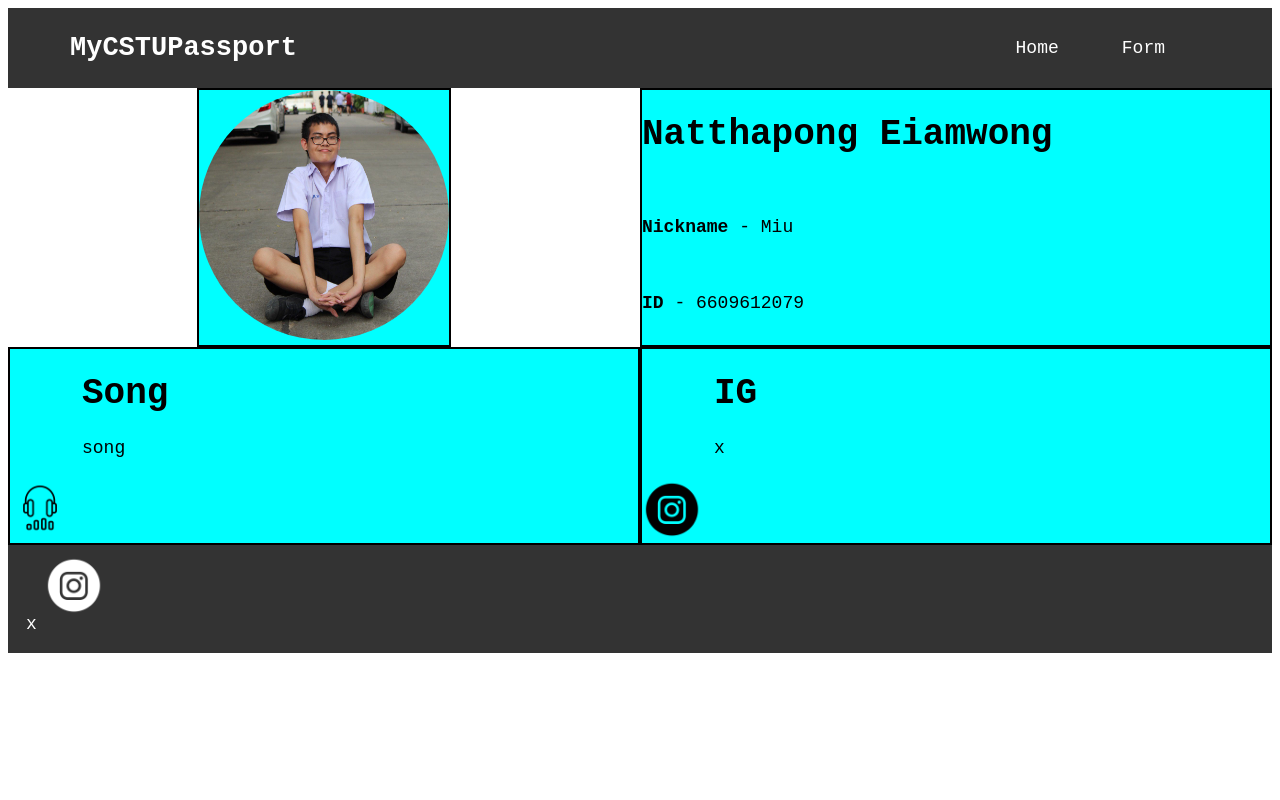
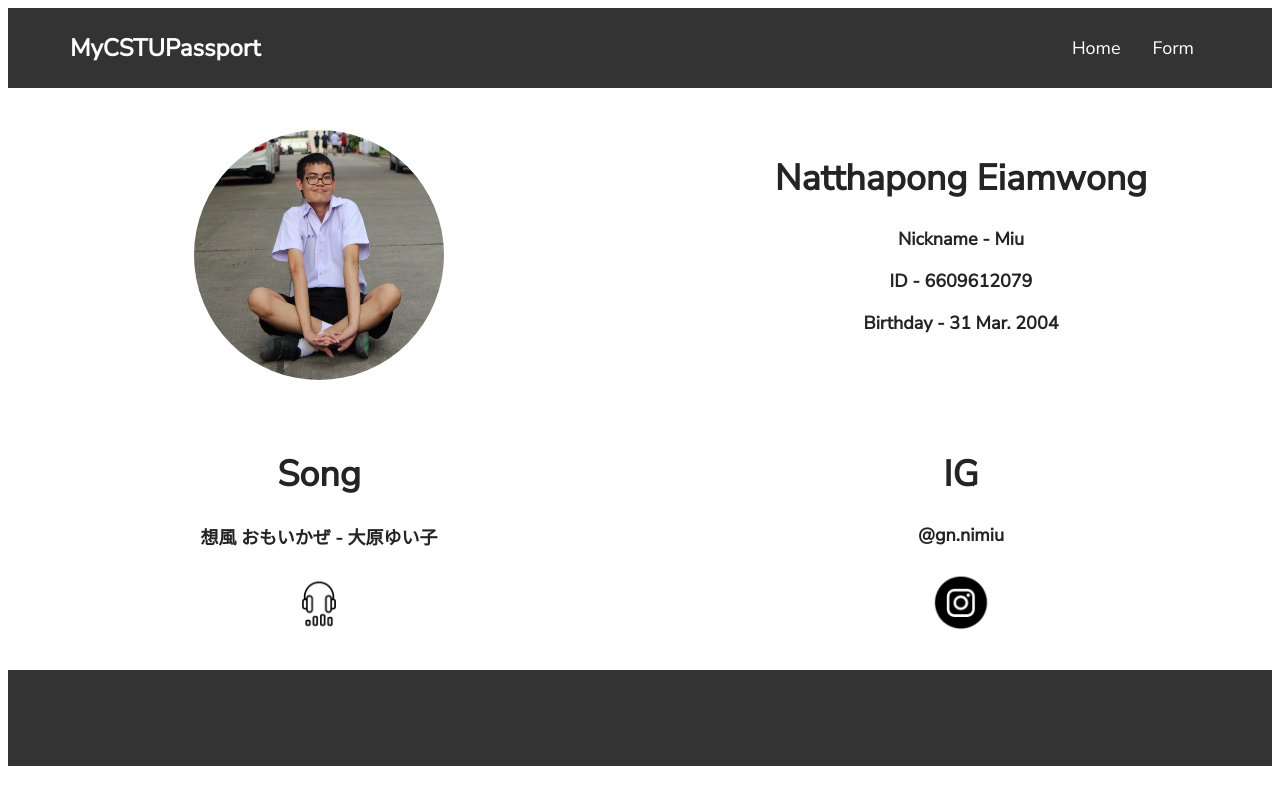
Before and after one commit to oilTS/CS100-Project-G45, a plain HTML site: page html/NE.html in a window 1280 px wide. Drawn offline with Linux system fonts and the light colour scheme.

Commit message:
add NE page

```diff
--- a/css/mypage.css
+++ b/css/mypage.css
@@ -1,12 +1,16 @@
-html {
-    font-family: 'Courier New', Courier, monospace;
+@import url('https://fonts.googleapis.com/css2?family=Nunito+Sans:opsz@6..12&display=swap');
+body {
+  font-family: 'Nunito Sans', sans-serif;
   font-size: 18px;
 }
 
 .content {
-    border: 2px solid black;
+  color: #242424;
+  font-weight: 600;
+  text-align: center;
   box-sizing: border-box;
-    background-color: aqua;
+  height: 100%;
+  padding: 10px;
 }
 
 .container {
@@ -31,10 +35,15 @@ html {
 
 .menu li {
   list-style: none;
-    margin-left: 1rem;
-    margin-right: 2.5rem;
+  padding: 1rem;
+  margin-left: 0rem;
+  margin-right: 0rem;
   text-align: center;
   transition: 0.5s;
+}
+
+.menu li:hover {
+  background: #222;
 }
 
 a {
@@ -65,7 +74,8 @@ html {
 
   .menu li {
     padding: 1rem 0;
-      margin-left: 0;
+    margin-left: 0rem;
+    margin-right: 2.5rem;
     transition: 0.5s;
   }
 
@@ -75,35 +85,35 @@ html {
 }
 
 .span1 {
-    font-family: "Courier New", Courier, "Lucida Sans Typewriter", "Lucida Typewriter", monospace;
   margin-left: 0rem;
-  }
-
-  .span2 {
-    margin: 4rem
 }
 
 .grid-container {
   display: grid;
-    grid-gap: 0px;
-    column-gap: 0px;
-    row-gap: 0px;
-    padding: 0px;
-    justify-content: space-between;
+  grid-template-columns: 1fr 1fr 1fr;
+  justify-items: stretch;
+  align-items: center;
+  column-gap: 20px;
+  row-gap: 20px;
+  margin-top: 2rem;
   grid-template-columns: repeat(2,1fr);
-    grid-template-rows: repeat(auto,auto);
-    grid-template-areas: "one two"
+  grid-template-rows: repeat(2,auto);
+  grid-template-areas: "one  two"
                        "three four"
-                         "footer footer"
+                       "footer  footer"
 
 }
 
 .TS {
   border-radius: 50%;
+  justify-content: center;
+  align-items: center;
 }
 
 .NE {
   border-radius: 50%;
+  justify-content: center;
+  align-items: center;
 }
 
 /*mobile*/
@@ -125,8 +135,6 @@ html {
   }
   .three {
     margin: auto;
-      text-align: center;
-      align-items: center;
   }
   .four {
     margin: auto
@@ -160,12 +168,10 @@ html {
 
 .one {
   grid-area: one;
-    margin: auto;
 }
 
 .two {
   grid-area: two;
-
 }
 
 .three {
@@ -174,6 +180,7 @@ html {
 
 .four {
   grid-area: four;
+
 }
 
 .footer {
@@ -182,17 +189,38 @@ html {
   height: 6rem;
 }
 
-  .text4 {
-    font-size: 22px;
-    transition: 1s;
+.icon {
+  position: relative;
+  width: 50%;
 }
 
-  .text3::before {
-    transform: scaleX(0);
-    transform-origin: bottom right;
+.icon:hover .ipic {
+  opacity: 0.1;
 }
 
-  .text3:hover::before {
-    transform: scaleX(1);
-    transform-origin: bottom left;
+.icon:hover .middle {
+  opacity: 1;
 }
+
+.middle {
+  transition: .5s ease;
+  opacity: 0;
+  position: absolute;
+  top: -50%;
+  left: 50%;
+  transform: translate(-50%, -50%);
+  -ms-transform: translate(-50%, -50%);
+  text-align: center;
+}
+
+.ipic {
+  opacity: 1;
+  width: 60;
+  height: 60;
+  transition: .5s ease;
+  backface-visibility: hidden;
+}
+
+.itext {
+  color: #242424;
+}
--- a/css/style.css
+++ b/css/style.css
@@ -26,6 +26,7 @@ nav {
   display: flex;
   justify-content: space-between;
   align-items: center;
+  text-align: center;
   height: 80px;
 }
 
@@ -35,9 +36,8 @@ nav {
 
 .menu li {
   list-style: none;
-  padding: 1rem;
-  margin-left: 0rem;
-  margin-right: 0rem;
+  padding: 0rem;
+  margin-left: 2rem;
   text-align: center;
   transition: 0.5s;
 }
@@ -74,7 +74,8 @@ a {
 
   .menu li {
     padding: 1rem 0;
-    margin-left: 0;
+    margin-left: 0rem;
+    margin-right: 2.5rem;
     transition: 0.5s;
   }
 
--- a/html/NE.html
+++ b/html/NE.html
@@ -25,26 +25,32 @@
             <img src="/image/img01.jpg" class="TS" alt="" width="250" height="250">
         </div>
         <div class="grid two content">
-            <h1> <span class="span1"> Natthapong Eiamwong </span> </h1> <br>
-            <p> <strong> Nickname </strong> - Miu </p> <br>
+            <h1> <span class="span1"> Natthapong Eiamwong </span> </h1>
+            <p> <strong> Nickname </strong> - Miu </p>
             <p> <strong> ID </strong> - 6609612079</p>
+            <p> <strong> Birthday </strong> - 31 Mar. 2004</p>
         </div>
         <div class="grid three content">
             <h1> <span class="span2"> Song </span> </h1>
-            <span class="span2"> song </span> <br> <br>
-            <a class="song" target="_blank" href="https://www.youtube.com/watch?v=0IWHP35Pi-0"><img src="/image/listening.png" class="song" alt="Song" width="60" height="60" ></a>
-
+            <span class="span2"> 想風 おもいかぜ - 大原ゆい子 </span> <br> <br>
+            <a class="icon" target="_blank" href="https://www.youtube.com/watch?v=0IWHP35Pi-0"> <img src="/image/listening.png" class="ipic" alt="想風 おもいかぜ - 大原ゆい子" width="60" height="60" >
+                <div class="middle">
+                    <div class="itext">click</div>
+                </div>
+            </a>
         </div>
         <div class="grid four content">
             <h1> <span class="span2"> IG </span> </h1>
-            <span class="span2"> x </span> <br> <br>
-            <a class="song" target="_blank" href="x"><img src="/image/ig.png" class="ig" alt="Song" width="60" height="60" ></a>
+            <span class="span2"> @gn.nimiu </span> <br> <br>
+            <a class="icon" target="_blank" href="https://www.instagram.com/gn.nimiu/?hl=en"><img src="/image/ig.png" class="ipic" alt="Song" width="60" height="60" >
+                <div class="middle">
+                    <div class="itext">click</div>
+                </div>
+            </a>
+    </div>
+
+    <div class="grid footer">
 
     </div>
 
-    <div class="grid footer">
-        <a class="ig" target="_blank" href="x"><img src="/image/ig1.png" class="ig1" alt="Instagram" width="60" height="60" ></a>
-        <span class="text1"> x </span>
-    </div>
-
 </body>
```
Also changed, not shown: image/ig2.png (added). Lines whose indentation alone changed are shown as unchanged.
